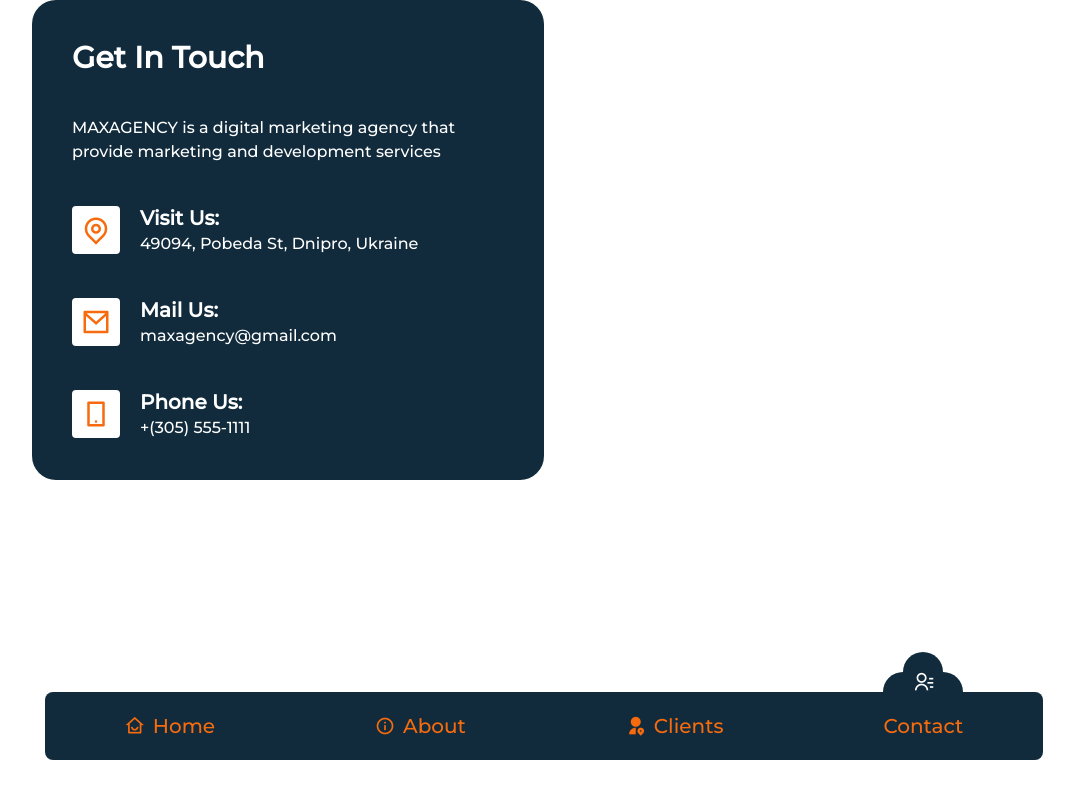
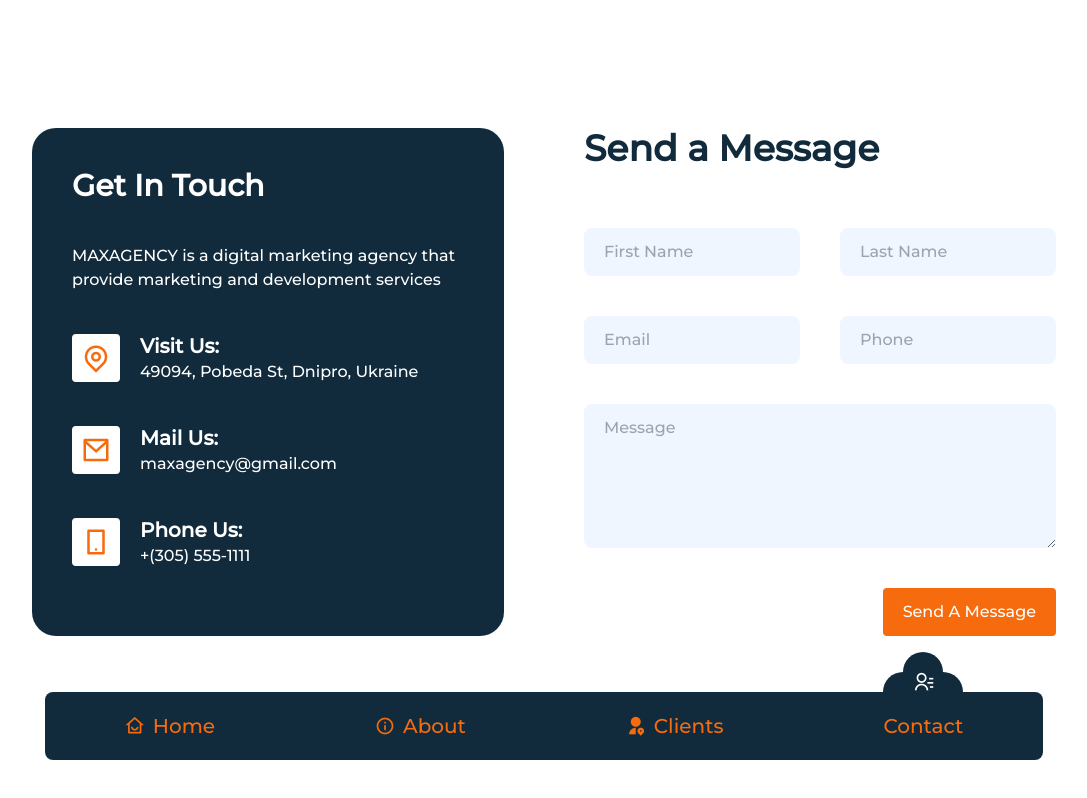
Before and after one commit to Plyavinskiy/marketing-agency, a React (Create React App) app: page /contact in a window 1280 px wide. Shown: the top 798 px of the page, without its empty margins (96-1183 px from the left). Built offline with nearby package versions, Linux system fonts and the light colour scheme.

Commit message:
feat: add the Contact Form section to the Contact Page

```diff
--- /dev/null
+++ b/src/pages/Contact/ContactForm.js
@@ -0,0 +1,56 @@
+import React from "react";
+
+function ContactForm() {
+  return (
+    <div>
+      <form className="flex flex-col space-y-10">
+        <h2 className="text-4xl font-semibold text-primary mb-5">
+          Send a Message
+        </h2>
+
+        <div className="flex space-x-10">
+          <input
+            type="text"
+            placeholder="First Name"
+            className="py-3 px-5 bg-blue-50 focus:outline-none rounded-lg text-gray-500 w-full"
+          />
+          <input
+            type="text"
+            placeholder="Last Name"
+            className="py-3 px-5 bg-blue-50 focus:outline-none rounded-lg text-gray-500 w-full"
+          />
+        </div>
+
+        <div className="flex space-x-10">
+          <input
+            type="text"
+            placeholder="Email"
+            className="py-3 px-5 bg-blue-50 focus:outline-none rounded-lg text-gray-500 w-full"
+          />
+          <input
+            type="text"
+            placeholder="Phone"
+            className="py-3 px-5 bg-blue-50 focus:outline-none rounded-lg text-gray-500 w-full"
+          />
+        </div>
+
+        <div className="flex space-x-10 ">
+          <textarea
+            type="text"
+            rows={5}
+            placeholder="Message"
+            className="py-3 px-5 bg-blue-50 focus:outline-none rounded-lg text-gray-500 w-full"
+          />
+        </div>
+
+        <div className="flex justify-end">
+          <button className="text-white bg-secondary px-5 py-3 rounded max-w-max">
+            Send A Message
+          </button>
+        </div>
+      </form>
+    </div>
+  );
+}
+
+export default ContactForm;
--- a/src/pages/Contact/index.js
+++ b/src/pages/Contact/index.js
@@ -2,12 +2,14 @@
 
 import Layout from "../../components/Layout";
 import Address from "./Address";
+import ContactForm from "./ContactForm";
 
 function Contact() {
   return (
     <Layout>
-      <div className="grid grid-cols-2 px-32">
+      <div className="grid grid-cols-2 px-32 gap-20 mt-32">
         <Address />
+        <ContactForm />
       </div>
     </Layout>
   );
```
